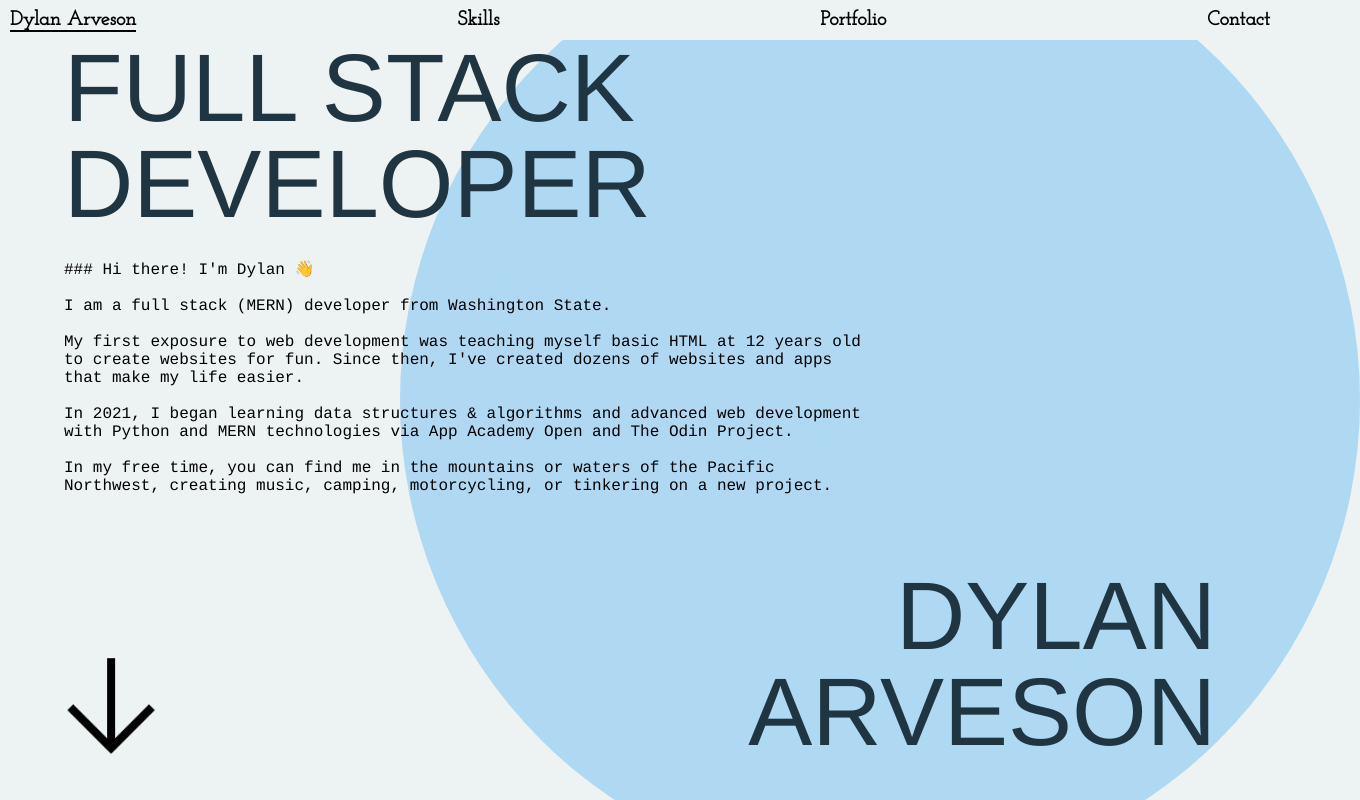
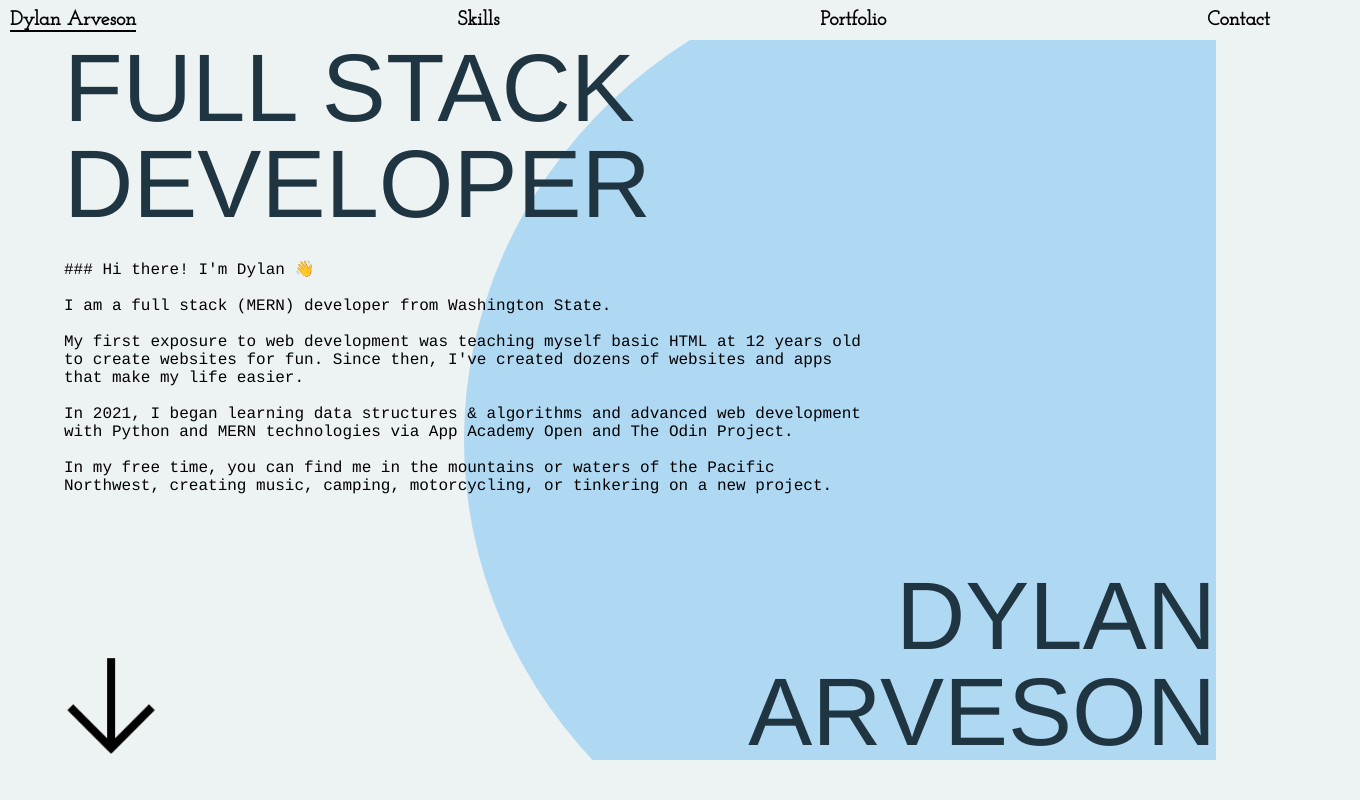
Before and after one commit to dyyllaann/portfolio, a React (Create React App) app: page /info in a window 1280 px wide. Shown: the top 800 px of the page, 1360 px wide, since content can reach past the window. Built offline with nearby package versions, Linux system fonts and the light colour scheme.

Commit message:
Partially fix background-circle overflow.

```diff
--- a/src/App.css
+++ b/src/App.css
@@ -3,6 +3,7 @@
 }
 
 section {
+  position: relative;
   min-height: 90vh;
   display: flex;
   flex-direction: column;
@@ -47,6 +48,10 @@ h1 {
   text-align: right;
   max-width: 90%;
   margin-left: auto;
+}
+
+#hero {
+  overflow: hidden;
 }
 
 .hero-bottom {
@@ -104,8 +109,7 @@ nav > * {
 }
 
 #background-circle {
-  z-index: -1000;
-  background-color: rgba(0,0,0,0.2);
+  z-index: -100;
   background-color: #AFD8F2;
   width: 120vh;
   height: 120vh;
@@ -114,6 +118,16 @@ nav > * {
   top: -10vh;
   left: 50vh;
   margin: 0 auto;
+  margin-right: 10px;
+  padding-right: 50px;
+}
+
+#circle-container {
+  position: relative;
+}
+
+#circle-container > div {
+  overflow-x: hidden;
 }
 
 #contact > * {
--- a/src/App.js
+++ b/src/App.js
@@ -81,7 +81,9 @@ function Header() {
 function Hero() {
 	return (
 		<section id="hero">
+			{/* <div id="circle-container"> */}
 			<div id="background-circle"></div>
+			{/* </div> */}
 			<div className="header-left">
 				<h1>Full Stack Developer</h1>
 			</div>
```
